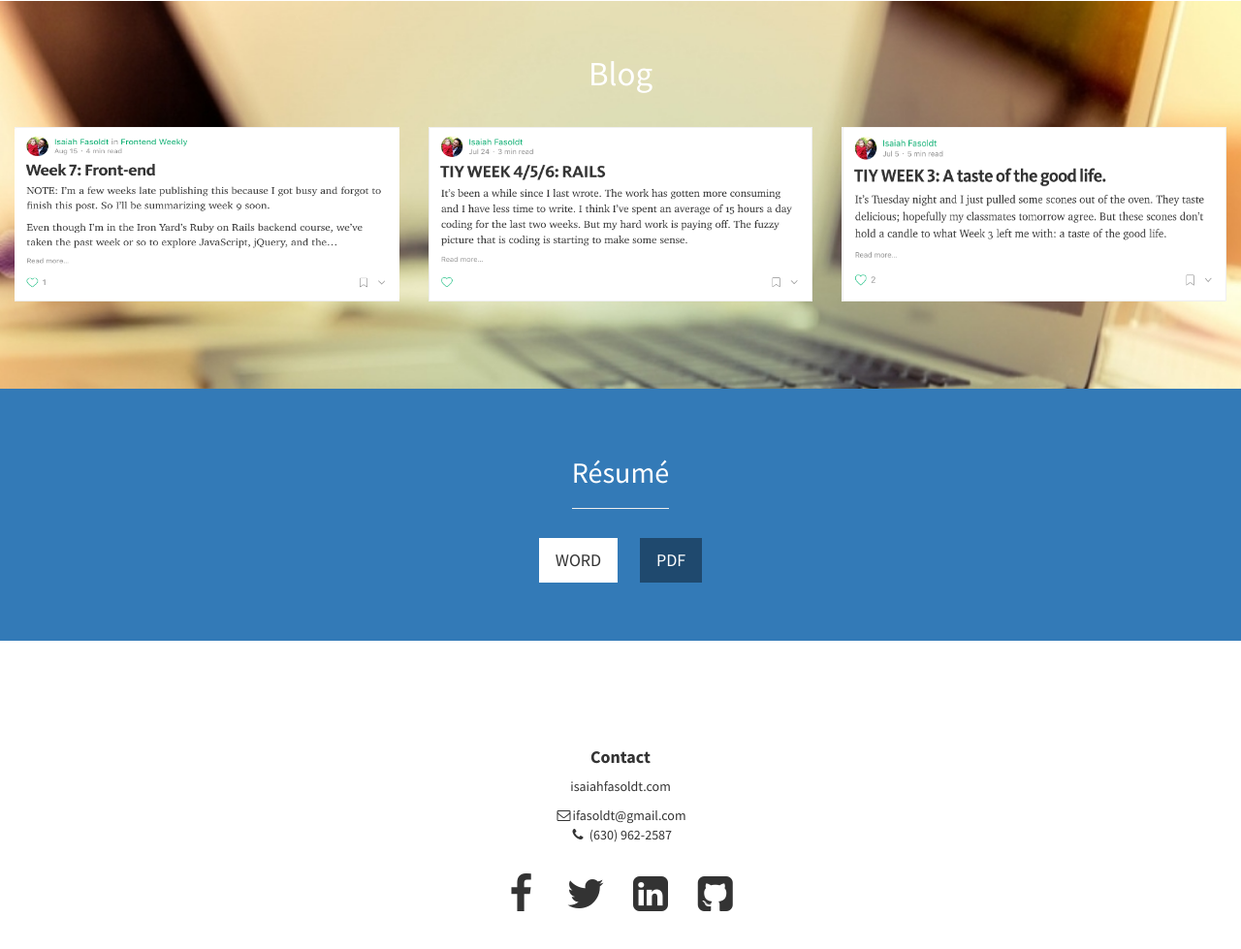
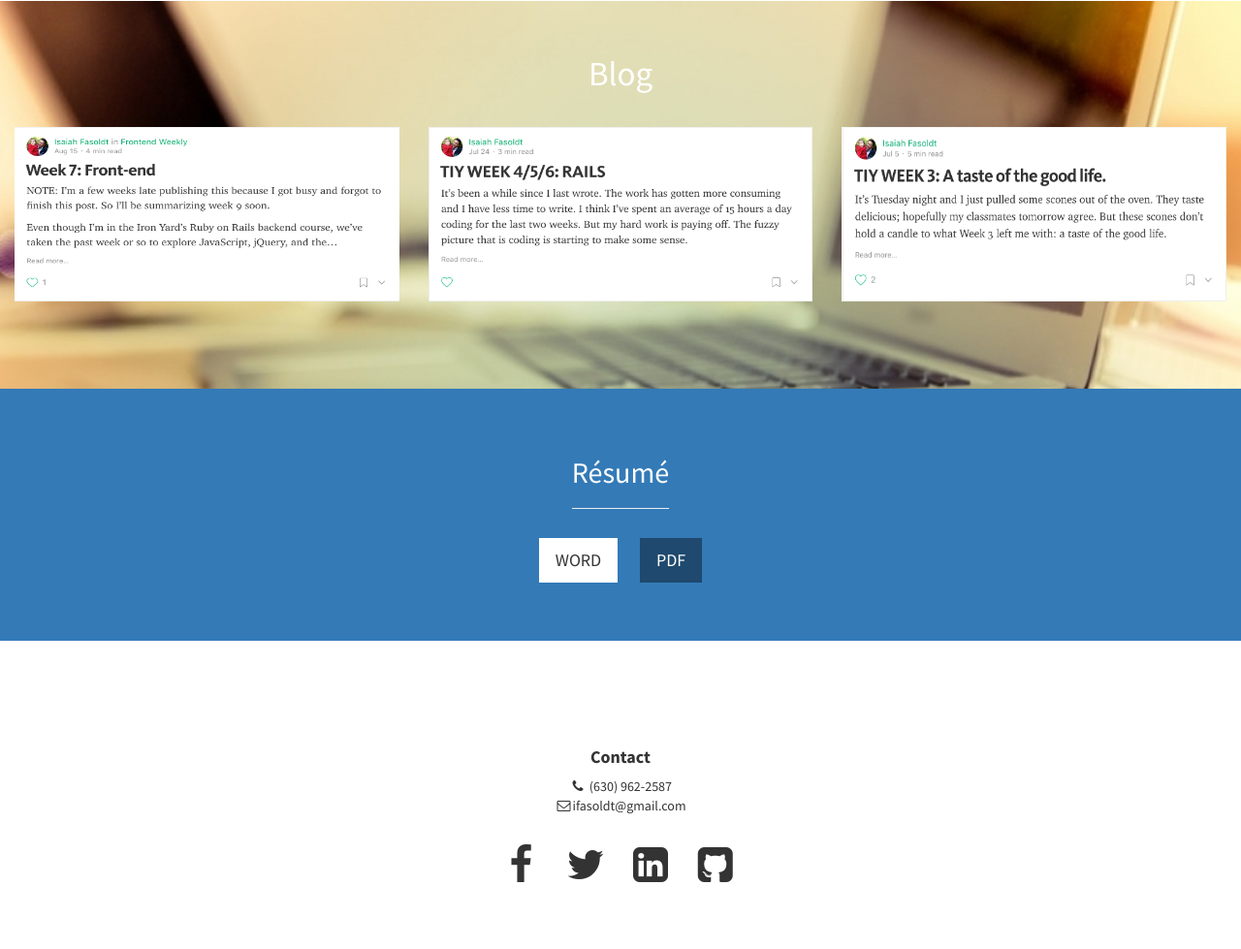
Before and after one commit to ifasoldt/Portfolio, a plain HTML site: page index.html in a window 1280 px wide. Shown: the part 2725-3704 px from the top of the page at 97% size. Drawn offline with Linux system fonts and the light colour scheme.

Commit message:
fixing little formatting stuff

```diff
--- a/index.html
+++ b/index.html
@@ -329,10 +329,9 @@
                 <div class="col-lg-10 col-lg-offset-1 text-center">
                     <h4><strong>Contact</strong>
                     </h4>
-                    <p>isaiahfasoldt.com</p>
                     <ul class="list-unstyled">
+                        <li><i class="fa fa-phone fa-fw"></i> (630) 962-2587</li>
                         <li><i class="fa fa-envelope-o fa-fw"></i><a href="mailto:ifasoldt@gmail.com">ifasoldt@gmail.com</a></li>
-                        <li><i class="fa fa-phone fa-fw"></i> (630) 962-2587</li>
                     </ul>
                     <br>
                     <ul class="list-inline">
```
